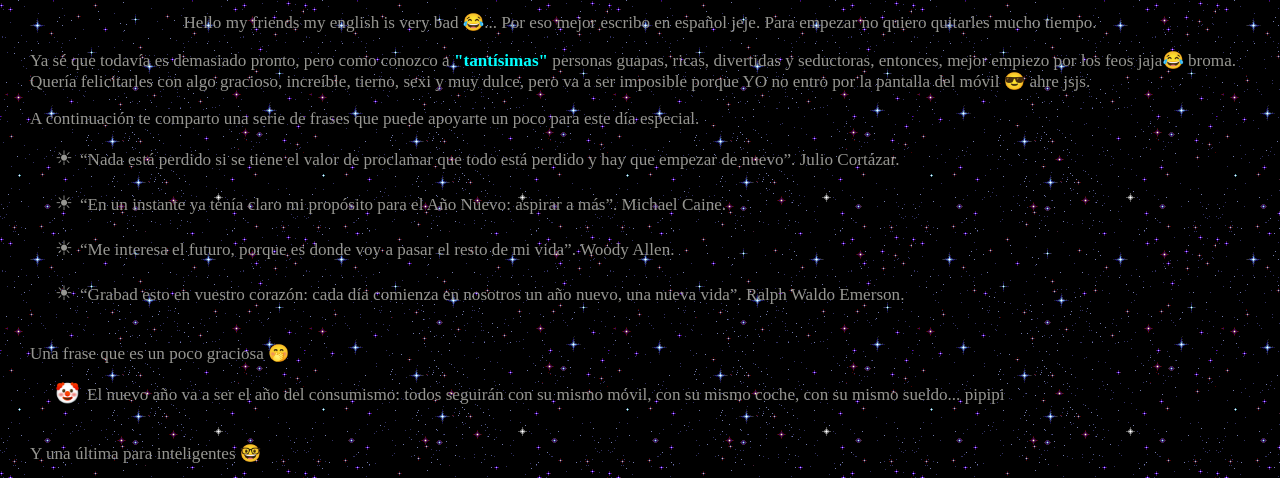
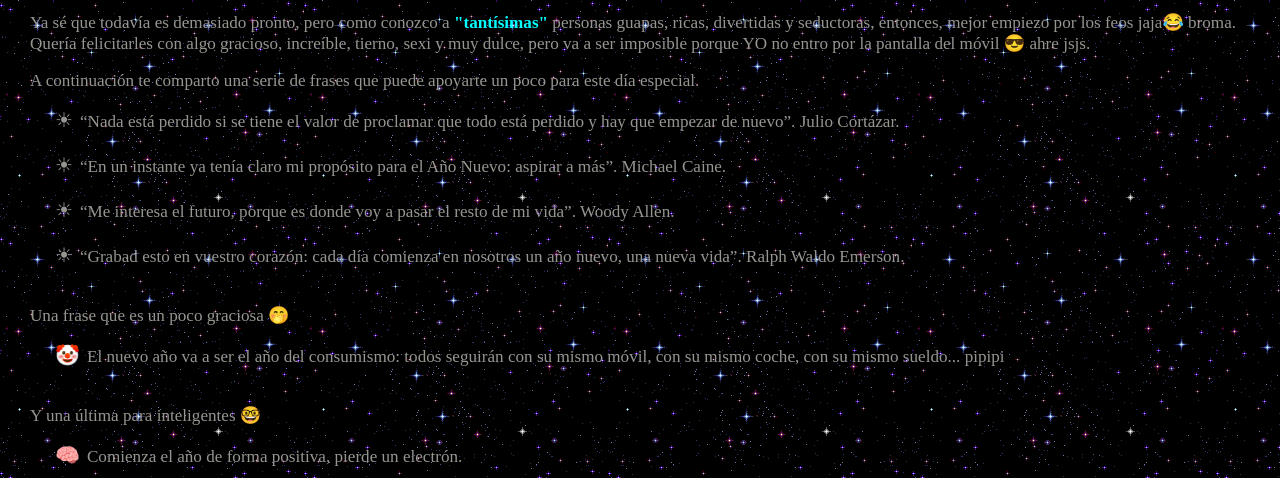
Before and after one commit to German-A/German, a plain HTML site: page index.html in a window 1280 px wide. Shown: the part 73-551 px from the top of the page. Drawn offline with Linux system fonts and the light colour scheme.

Commit message:
kit primer parrafo

```diff
--- a/index.html
+++ b/index.html
@@ -10,10 +10,10 @@
 
 </head>
 <body background="img/fondo.gif">
-    <h1>🥳Feliz Año Nuevo 2023🥳</h1>
+    <h1>🥳Feliz Año Nuevo 2023 🥳</h1>
 
-    <p align ="center">Hello my friends my english is very bad 😂... Por eso mejor escribo en español jeje.
-    Para empezar no quiero quitarles mucho tiempo. </p>
+    <!-- <p align ="center">Hello my friends my english is very bad 😂... Por eso mejor escribo en español jeje.
+    Para empezar no quiero quitarles mucho tiempo. </p> -->
     <p class="text-j">
         Ya sé que todavía es demasiado pronto, pero como conozco a <strong> <FONT COLOR="cyan">"tantísimas" </FONT> </strong> personas guapas, ricas, divertidas y seductoras, entonces, mejor empiezo por los feos jaja😂 broma. <br>
         Quería felicitarles con algo gracioso, increíble, tierno, sexi y muy dulce, pero va a ser imposible porque YO no entro por la pantalla del móvil 😎 ahre jsjs.
```
